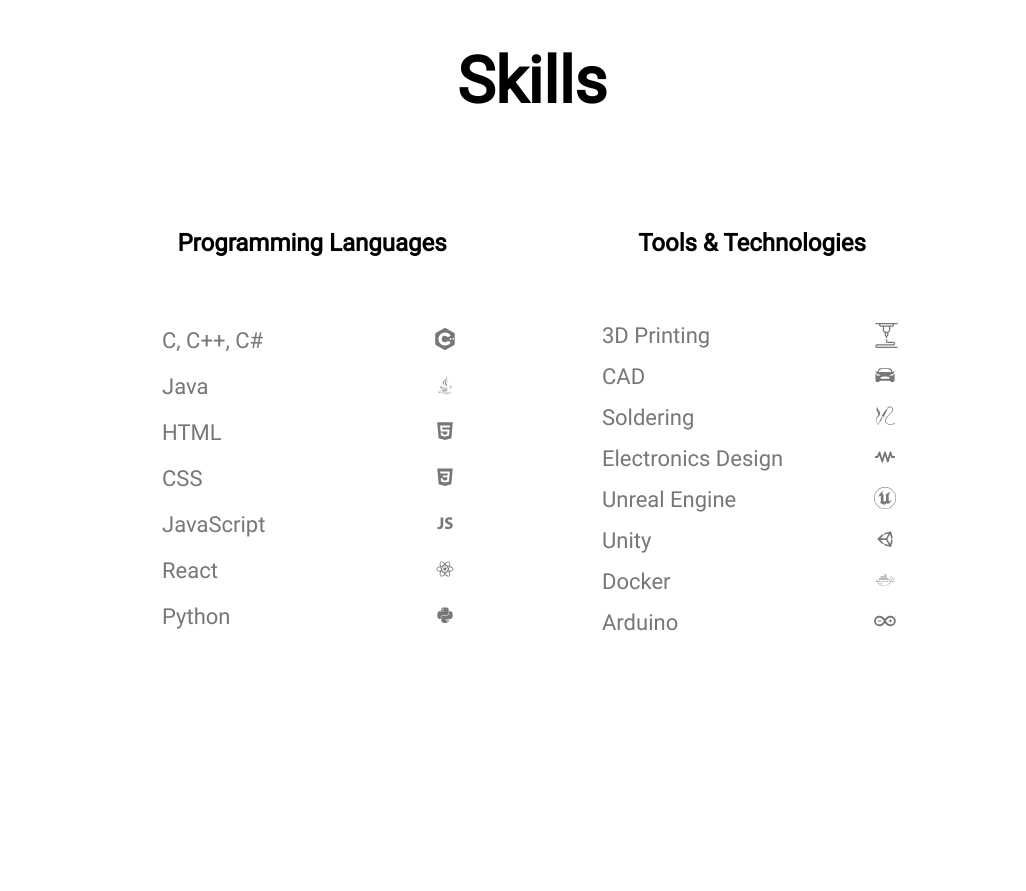
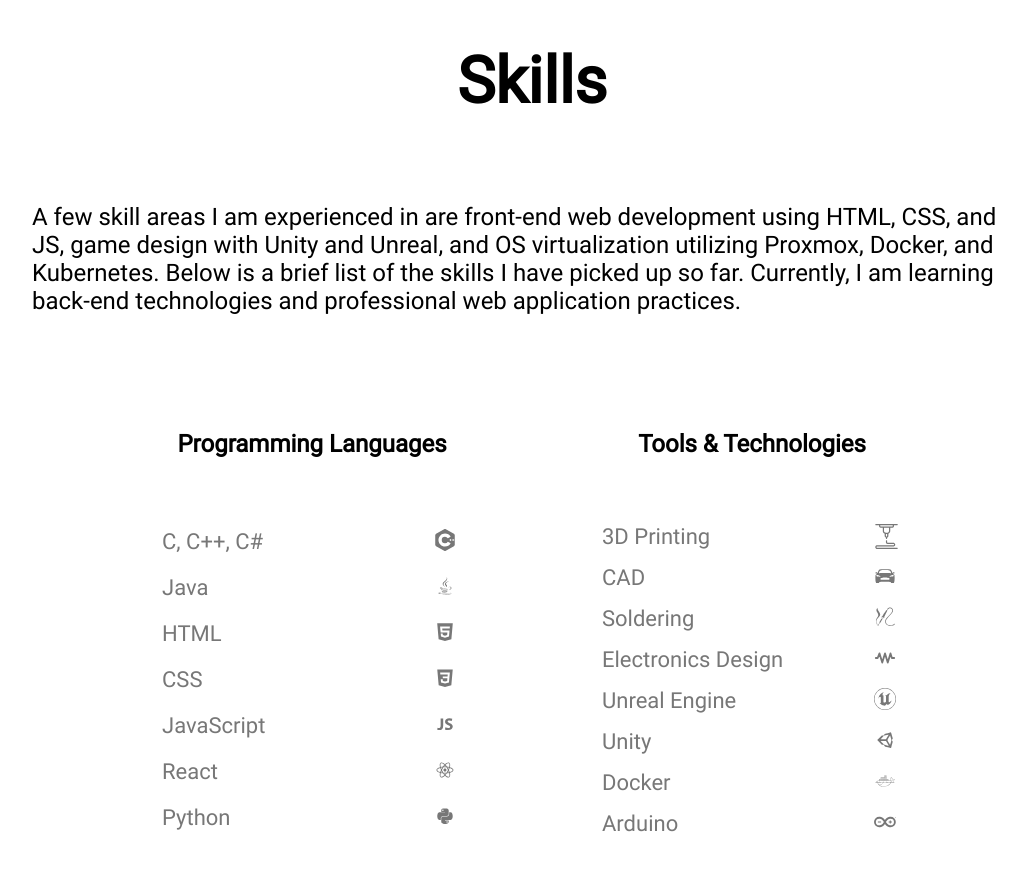
Before and after one commit to samuelswedberg/Coversite, a React (Create React App) app: page / in a window 1280 px wide. Shown: the part 1360-2251 px from the top of the page, without its empty margins (108-1134 px from the left). Built offline with nearby package versions, Linux system fonts and the light colour scheme.

Commit message:
Updated skills section

```diff
--- a/src/pages/Home.js
+++ b/src/pages/Home.js
@@ -14,6 +14,7 @@
 import Contact from "../components/Contact/Contact"
 
 const about = "I'm a student at North Dakota Sate University currently studying computer engineering with a passion about software, electronics, and embedded systems. I grew up watching series such as Iron Man and Star Wars and was always fascinated by the technology. I love using my imagination and creativity to bring concepts to life. Currently, I am looking for opportunities to expand my knowledge and gain experience in the computer engineering field or related fields.";
+const skills = "A few skill areas I am experienced in are front-end web development using HTML, CSS, and JS, game design with Unity and Unreal, and OS virtualization utilizing Proxmox, Docker, and Kubernetes. Below is a brief list of the skills I have picked up so far. Currently, I am learning back-end technologies and professional web application practices.";
 const PDF_FILE_URL = "https://samuelswedberg.com/samuelswedbergresume.pdf"
 //const PDF_FILE_URL = "http://localhost:3000/samuelswedbergresume.pdf"
 
@@ -58,6 +59,11 @@
             </div>
             <div id="skills" className="section">
                 <h2>Skills</h2>
+                <div className="wrapper" style={{paddingBottom: "0", marginBottom: "0"}}>
+                    <div className="aboutContent" style={{textAlign: "left", display: "flex", marginBottom: "0"}}>
+                        <p style={{paddingBottom: "0", marginBottom: "0"}}>{skills}</p>
+                    </div>
+                </div>
                 <div className="wrapper">
                     <div className="skillsContent">
                         <h3>Programming Languages</h3>
```
